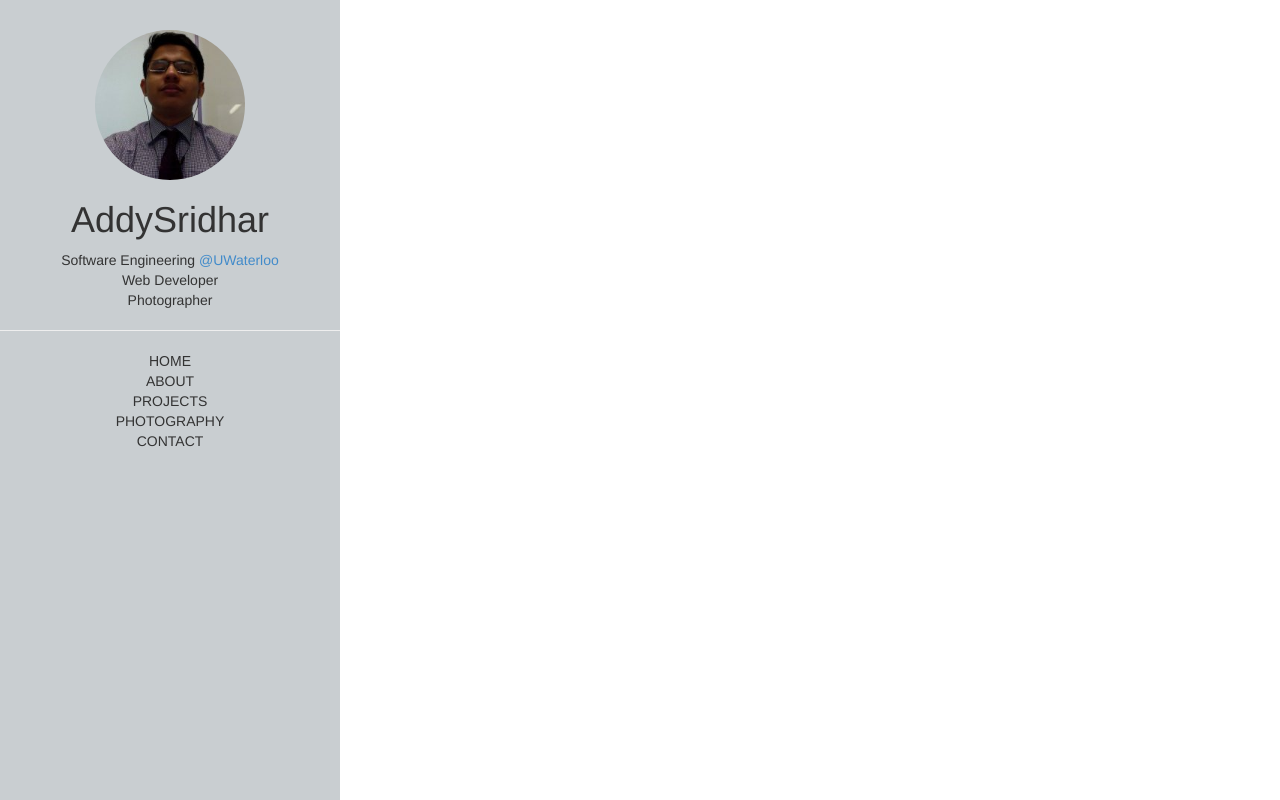
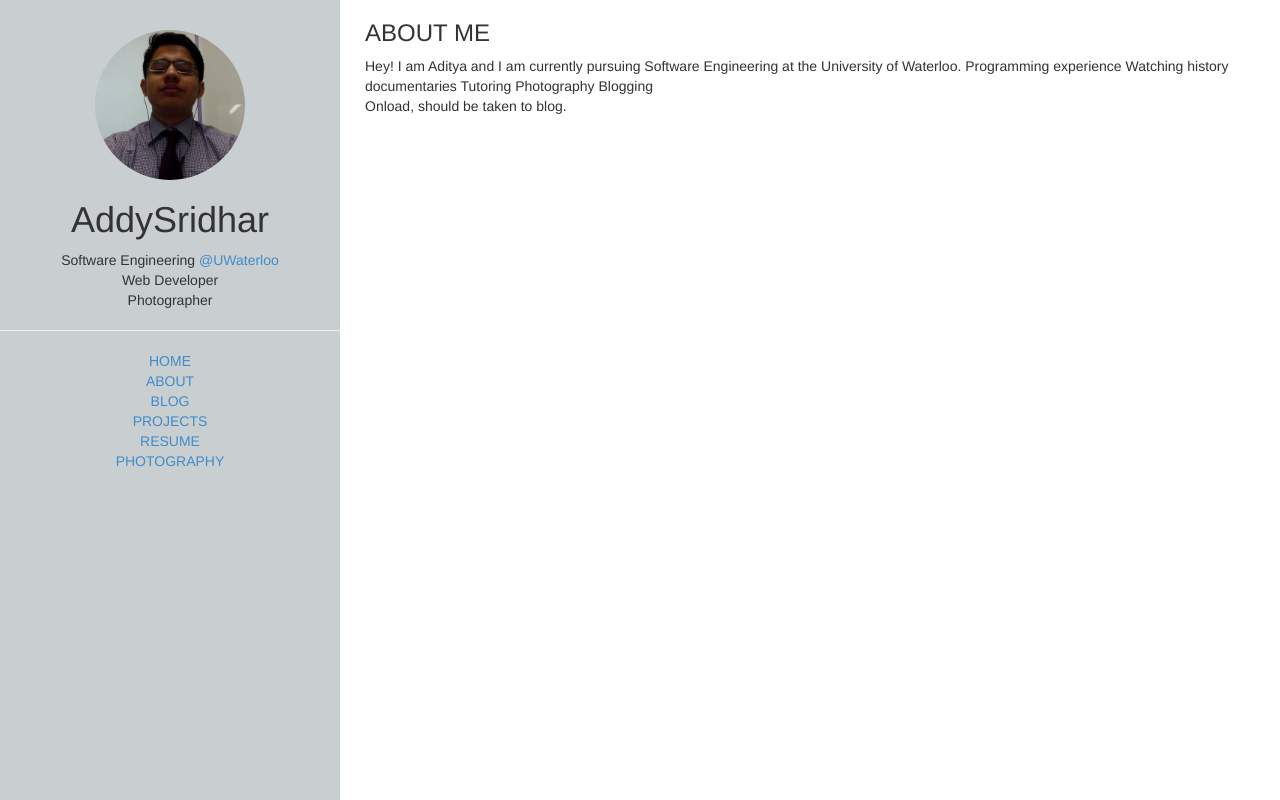
Before and after one commit to AddySridhar95/AddySridhar95.github.io, a Flask app: page / in a window 1280 px wide. Run offline with Flask 2, Linux system fonts and the light colour scheme; some libraries are stand-ins or nearby versions.

Commit message:
side nav links routes. about me content

```diff
--- a/templates/index.html
+++ b/templates/index.html
@@ -50,14 +50,30 @@
  		Photographer</p>
  		<hr>
  		<ul style="padding-left: 0px;">
- 			<li style="list-style: none; font-family: Karla,Arial,sans-serif;">HOME</li>
- 			<li style="list-style: none;">ABOUT</li>
- 			<li style="list-style: none;">PROJECTS</li>
- 			<li style="list-style: none;">PHOTOGRAPHY</li>
- 			<li style="list-style: none;">CONTACT</li>
+ 			<li style="list-style: none; font-family: Karla,Arial,sans-serif;"><a href="/">HOME</a></li>
+ 			<li style="list-style: none;"><a href="">ABOUT</a></li>
+ 			<li style="list-style: none;"><a href="/blog">BLOG</a></li>
+ 			<li style="list-style: none;"><a href="/projects">PROJECTS</a></li>
+ 			<li style="list-style: none;"><a href="/projects">RESUME</a></li>
+ 			<li style="list-style: none;"><a href="/photography">PHOTOGRAPHY</a></li>
+
  		</ul>
  	</div>
+ 	<div style="padding-left: 350px; padding-right: 100px;">
+	 	<div class="container" style="width: 900px;">
+	 		<h3>ABOUT ME</h3>
+	 		<p>Hey! I am Aditya and I am currently pursuing Software Engineering at the University of Waterloo.
 
+	 		Programming experience
+
+	 		Watching history documentaries
+	 		Tutoring
+	 		Photography
+	 		Blogging
+	 		<br>
+	 		Onload, should be taken to blog. </p>
+	 	</div>
+ 	</div>
 	<script>
 	$(document).ready(function() {
 	  $('#simple-menu').sidr();
```
